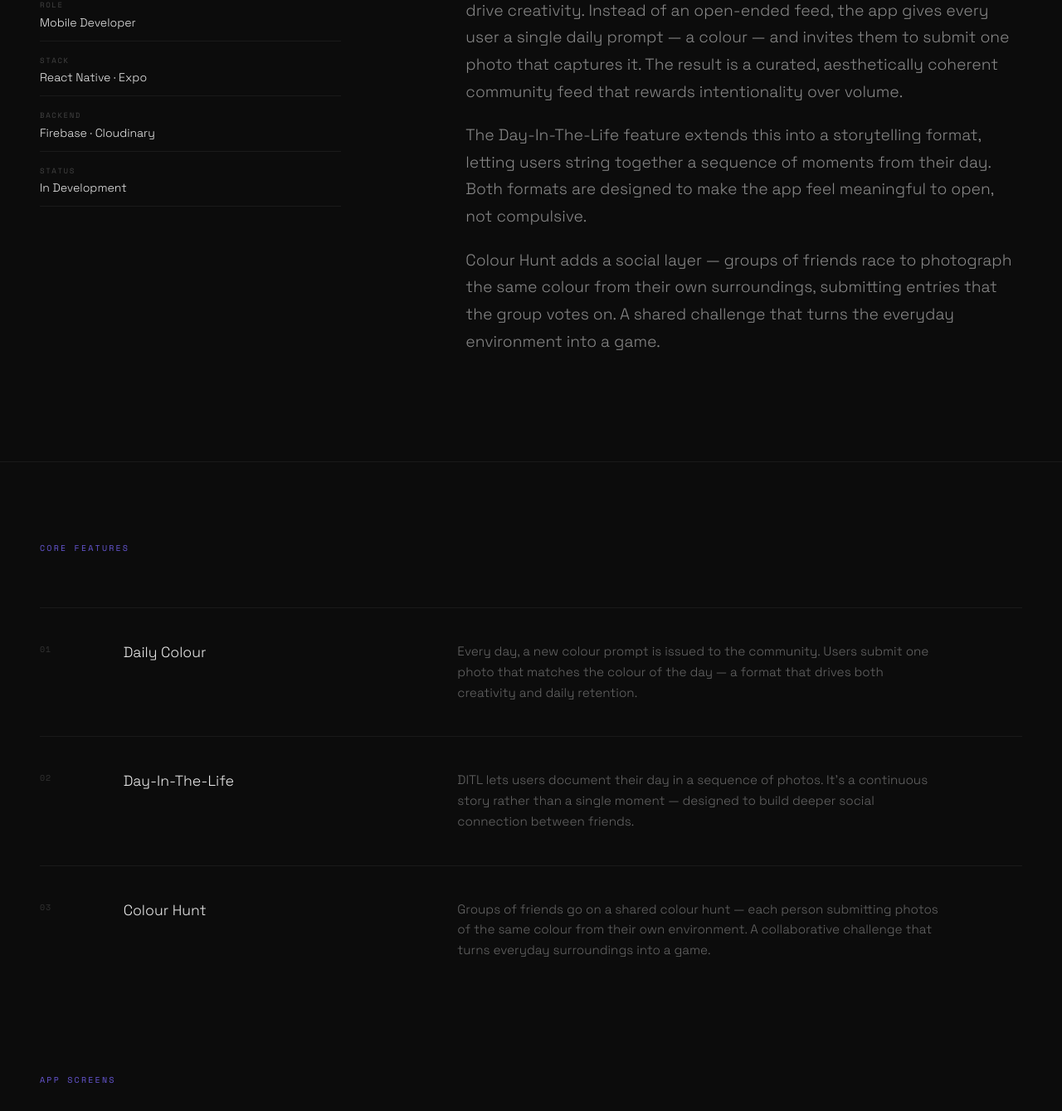
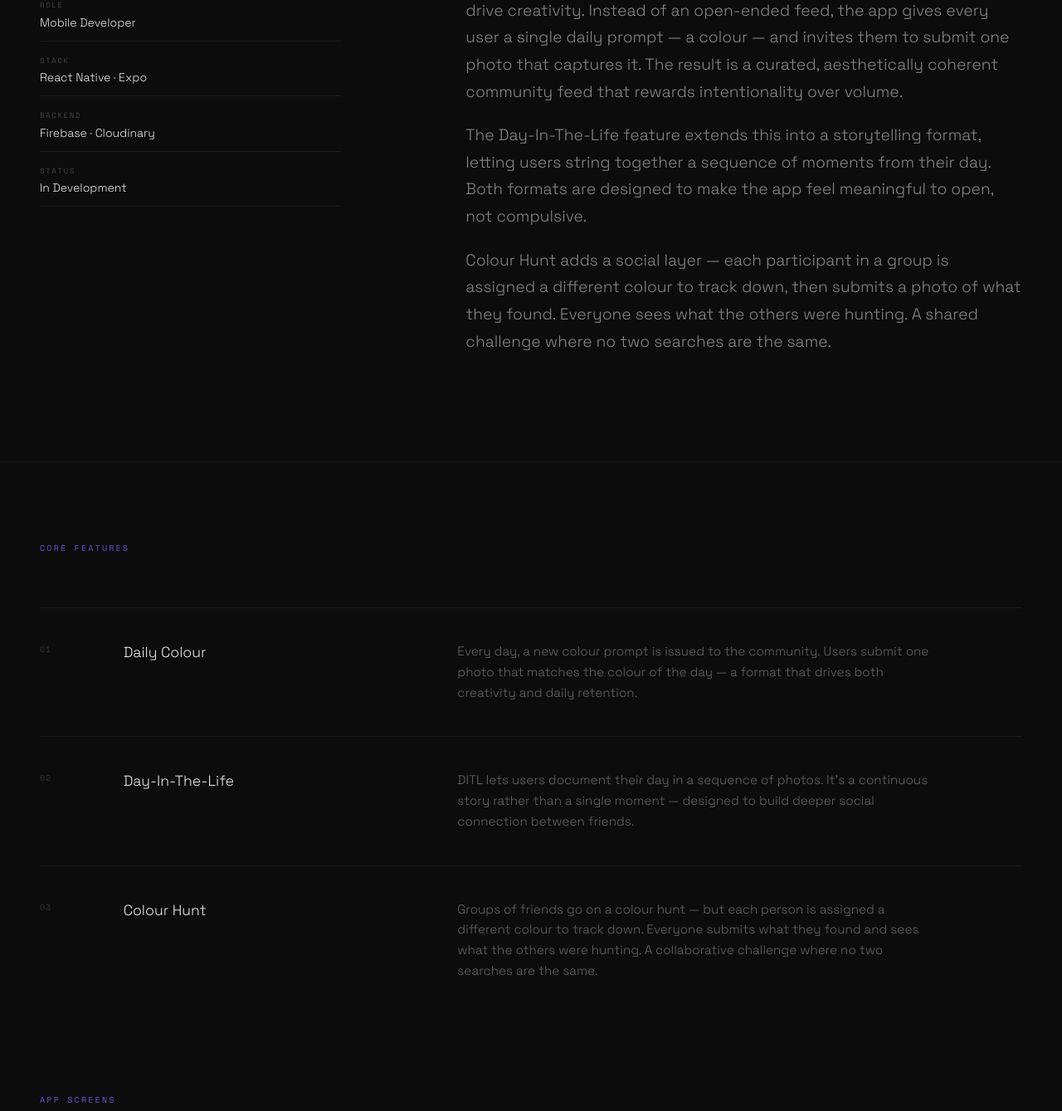
Before and after one commit to lins-n/Portfolio, a React (Create React App) app: page /ui/piktr in a window 1280 px wide. Shown: the part 964-2303 px from the top of the page at 83% size. Built offline with nearby package versions, Linux system fonts and the light colour scheme.

Commit message:
text update

```diff
--- a/src/Pages/Piktr.js
+++ b/src/Pages/Piktr.js
@@ -33,7 +33,7 @@ const features = [
   {
     index: "03",
     title: "Colour Hunt",
-    body: "Groups of friends go on a shared colour hunt — each person submitting photos of the same colour from their own environment. A collaborative challenge that turns everyday surroundings into a game.",
+    body: "Groups of friends go on a colour hunt — but each person is assigned a different colour to track down. Everyone submits what they found and sees what the others were hunting. A collaborative challenge where no two searches are the same.",
   },
 ];
 
@@ -171,10 +171,10 @@ const Piktr = () => (
             className="font-grotesk leading-relaxed mt-5"
             style={{ color: "#888", fontWeight: 300, fontSize: "clamp(1rem, 1.5vw, 1.2rem)", lineHeight: 1.7 }}
           >
-            Colour Hunt adds a social layer — groups of friends race to photograph
-            the same colour from their own surroundings, submitting entries that
-            the group votes on. A shared challenge that turns the everyday
-            environment into a game.
+            Colour Hunt adds a social layer — each participant in a group is
+            assigned a different colour to track down, then submits a photo of
+            what they found. Everyone sees what the others were hunting. A
+            shared challenge where no two searches are the same.
           </p>
         </motion.div>
       </div>
```
